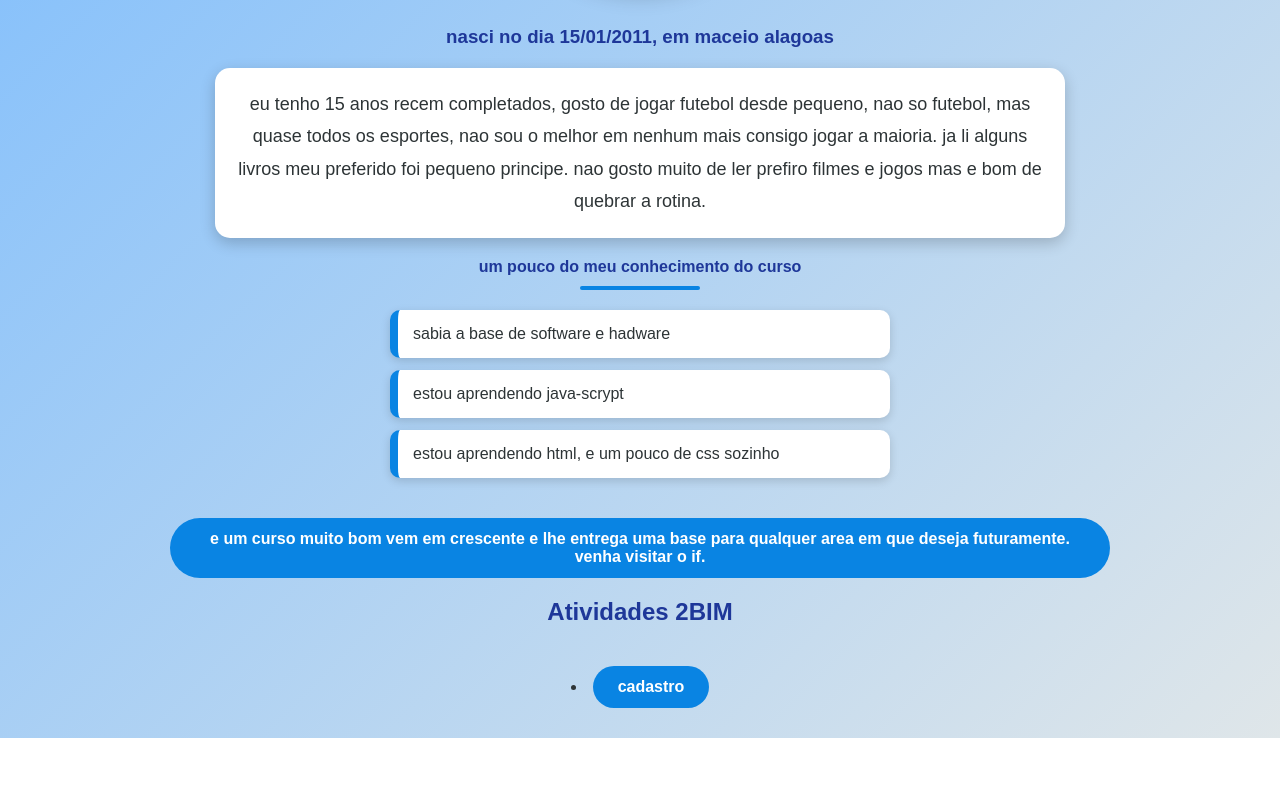
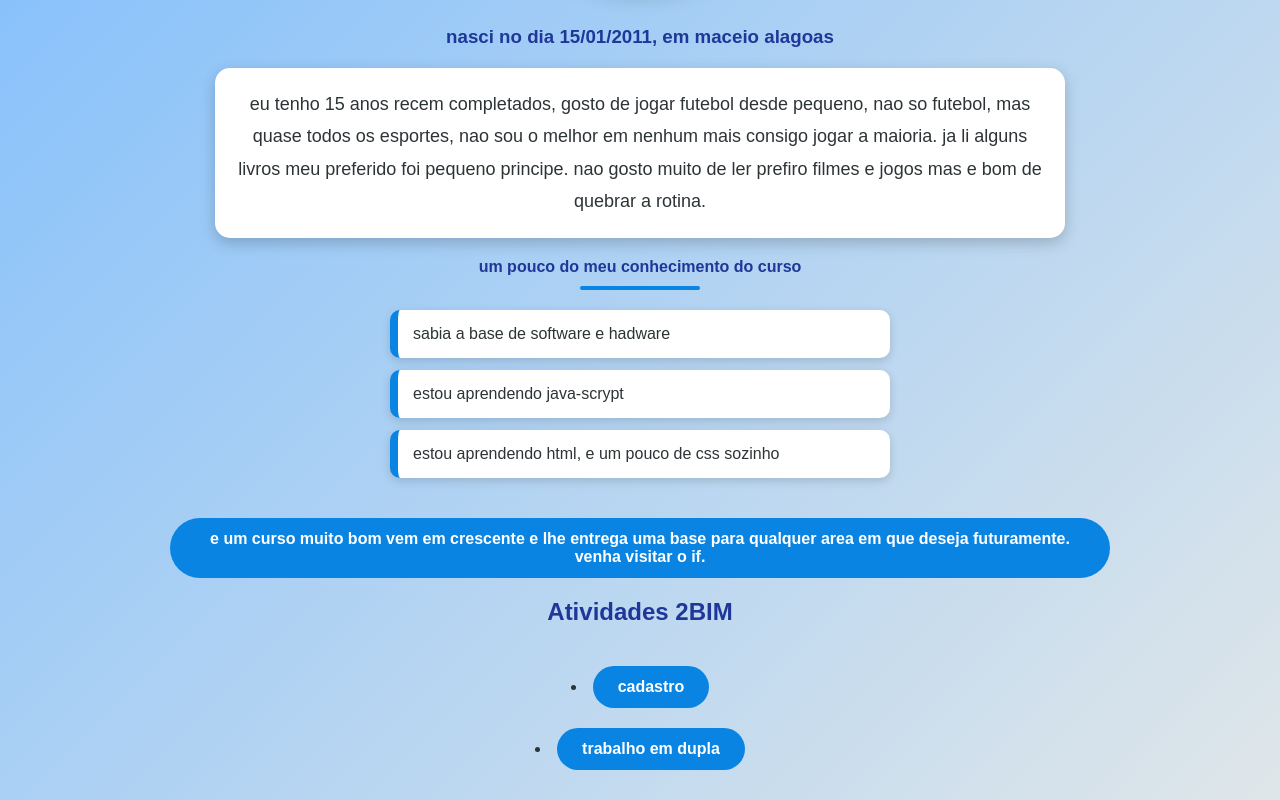
Before and after one commit to Pietro011-cell/Pietro, a plain HTML site: page index.html in a window 1280 px wide. Shown: the part 502-1302 px from the top of the page. Before the commit the page ends 1240 px from the top, so only its background shows below. Drawn offline with Linux system fonts and the light colour scheme.

Commit message:
Add link to 'trabalho em dupla' in index.html

```diff
--- a/index.html
+++ b/index.html
@@ -37,6 +37,8 @@
 
 	<li><a
 		href="https://pietro011-cell.github.io/Cadastro/">cadastro</a> </li>
+	<li><a
+		href="https://pietro011-cell.github.io/Vitor-e-eu">trabalho em dupla</a> </li>
 
 
 
```
